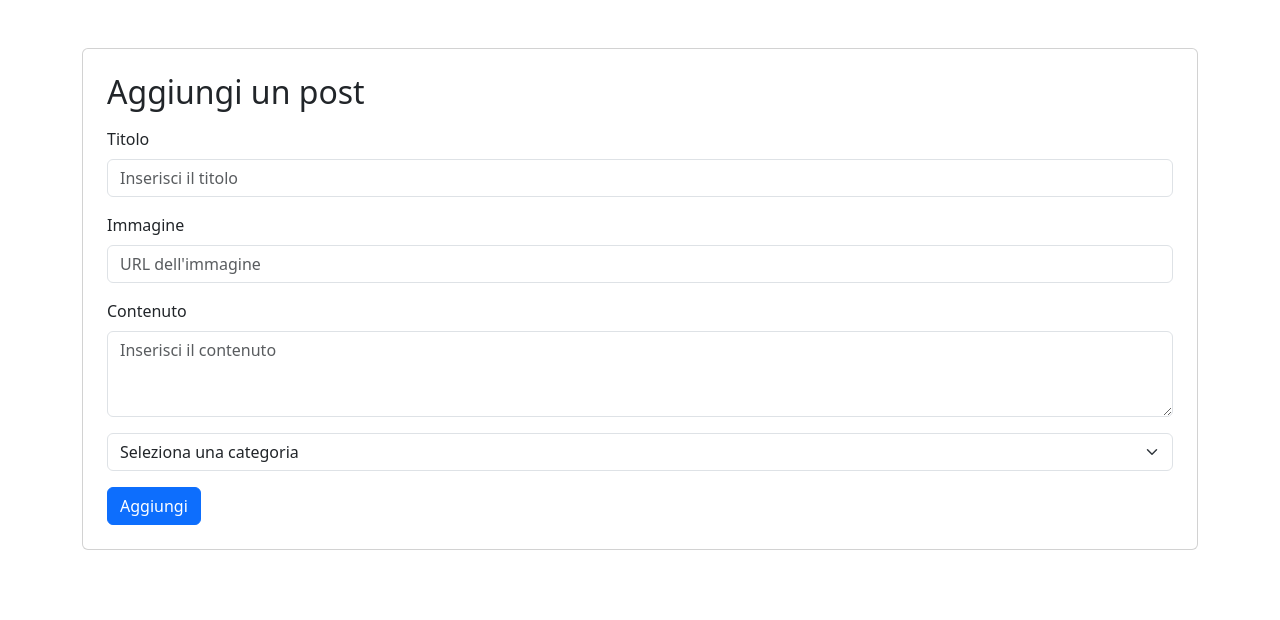
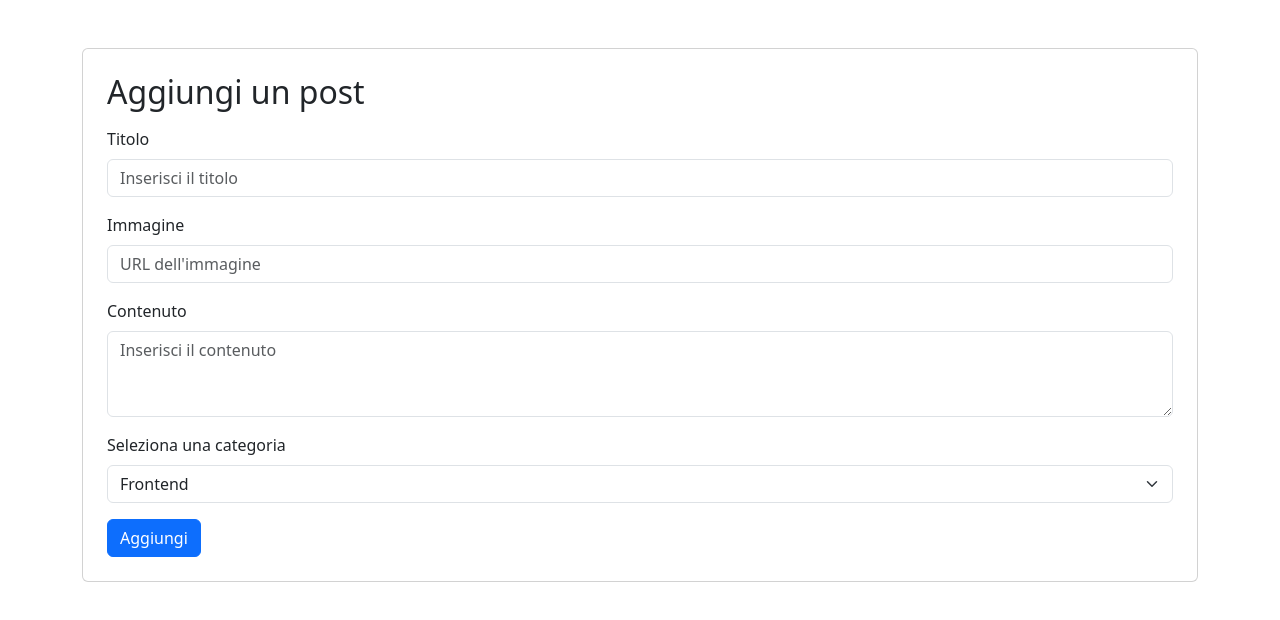
Before and after one commit to carlosvillaar/react-form-multifield, a React (Vite) app: page / in a window 1280 px wide. Shown: the top 620 px of the page. Built offline with nearby package versions, Linux system fonts and the light colour scheme.

Commit message:
fix: add lable to category selection

```diff
--- a/components/Main.jsx
+++ b/components/Main.jsx
@@ -66,13 +66,13 @@ const Main = () => {
               ></textarea>
             </div>
             <div className="mb-3">
+              <label htmlFor="categories" className="form-label">Seleziona una categoria</label>
             <select
               name="category"
               className="form-select"
               onChange={handleField}
               defaultValue=""
             >
-              <option>Seleziona una categoria</option>
               {categories.map((category, index) => (
               <option key={index} value={index}>{category}</option>
               ))}
```
